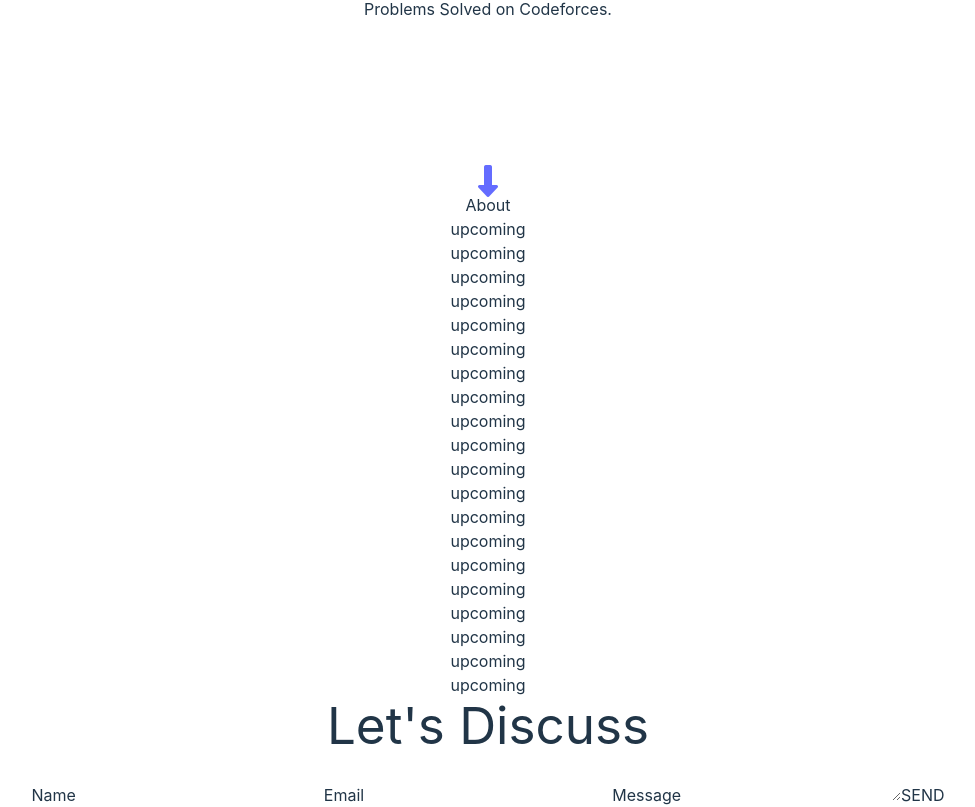
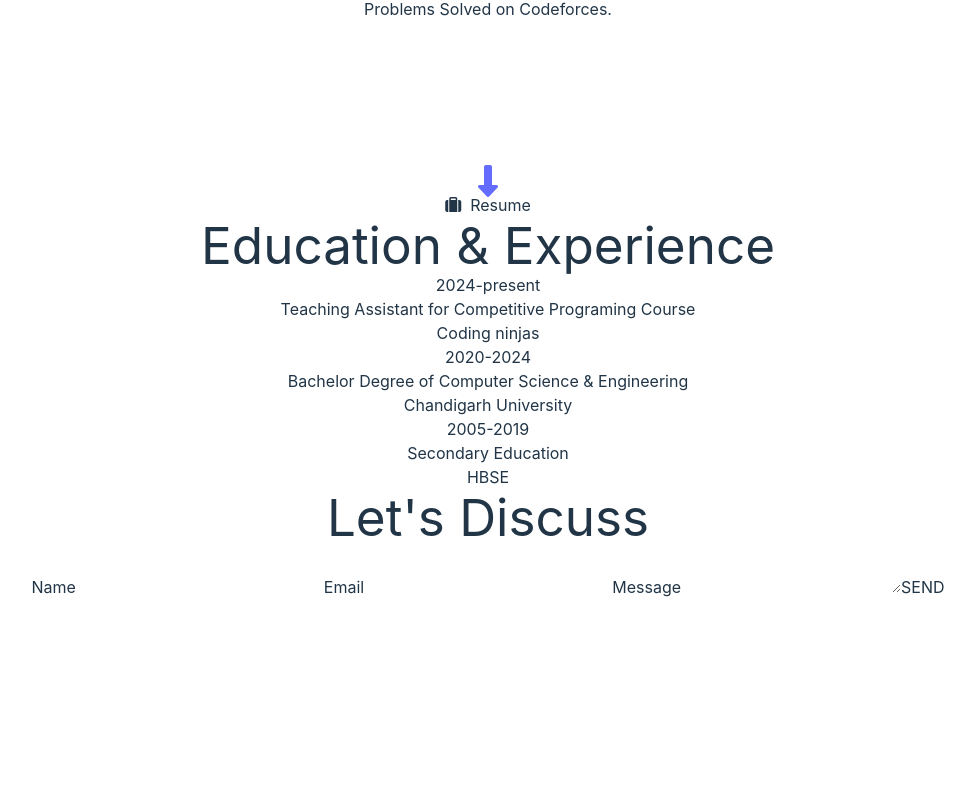
Before and after one commit to nitesh32/portfolio_nit, a React (Vite) app: page / in a window 1280 px wide. Shown: the part 2424-3231 px from the top of the page, without its empty margins (152-1127 px from the left). After the commit the page ends 3023 px from the top, so only its background shows below. Built offline with nearby package versions, Linux system fonts and the light colour scheme.

Commit message:
doing resume part

```diff
--- a/src/components/About.jsx
+++ /dev/null
@@ -1,30 +0,0 @@
-import React from 'react'
-
-function About() {
-  return (
-    <div>About
-        <p>upcoming</p>
-        <p>upcoming</p>
-        <p>upcoming</p>
-        <p>upcoming</p>
-        <p>upcoming</p>
-        <p>upcoming</p>
-        <p>upcoming</p>
-        <p>upcoming</p>
-        <p>upcoming</p>
-        <p>upcoming</p>
-        <p>upcoming</p>
-        <p>upcoming</p>
-        <p>upcoming</p>
-        <p>upcoming</p>
-        <p>upcoming</p>
-        <p>upcoming</p>
-        <p>upcoming</p>
-        <p>upcoming</p>
-        <p>upcoming</p>
-        <p>upcoming</p>
-    </div>
-  )
-}
-
-export default About
--- a/src/components/Home.jsx
+++ b/src/components/Home.jsx
@@ -8,8 +8,8 @@ function Home() {
       <h4 className="border px-5 py-2 mb-14 xl:mt-12 w-36 font-light text-xs rounded-full border-[#565656] flex items-center justify-center">
         <i className="fa-solid fa-house"></i>&nbsp; About Me
       </h4>
-      <h1 className="flex flex-col items-start justify-center text-left">
-        Hi There, I'm&nbsp;{" "}
+      <h1 className="table flex-col items-start justify-center text-left">
+        Hi There, I'm&nbsp;
         <span className="text-[#28e98c] text-light">Nitesh Sharma</span>
       </h1>
       <h1
@@ -18,7 +18,7 @@ function Home() {
         data-aos="fade-down"
         data-aos-easing="linear"
         data-aos-duration="1000"
-        className="flex items-start justify-center lg:text-5xl text-lg flex-col pb-11"
+        className="table items-start justify-center lg:text-5xl text-lg flex-col pb-11"
       >
         I Am Into&nbsp;
         <span className="text-[#28e98c] ">
--- a/src/components/Mail.jsx
+++ b/src/components/Mail.jsx
@@ -27,7 +27,7 @@ function Mail(props) {
 
 
     return (
-      <form ref={form} onSubmit={sendEmail} className={`${props.display} text-white fixed top-1/2 left-1/2 ransform -translate-x-1/2 -translate-y-1/2  border border-[#565656] rounded-2xl h-auto w-auto bg-[#1f1f1f] flex flex-col items-center justify-center p-5`} >
+      <form ref={form} onSubmit={sendEmail} className={`${props.display} text-white fixed top-1/2 left-1/2 transform -translate-x-1/2 -translate-y-1/2  border border-[#565656] rounded-2xl h-auto w-auto bg-[#1f1f1f] flex flex-col items-center justify-center p-5`} >
         <h1>Let's Discuss</h1>
         <label className={`m-2`}>Name</label>
         <input type="text" name="user_name" className={`w-60 h-14 bg-[#565656] rounded-full border border-[#565656] hover:border-[#28e98c] outline-none focus:border-[#28e98c] p-2 font-bold tracking-wider cursor-pointer`}/>
--- a/src/components/Main.jsx
+++ b/src/components/Main.jsx
@@ -1,12 +1,12 @@
 import React from 'react'
 import Home from './Home'
-import About from './About'
+import Resume from './Resume'
 
 function Main() {
   return (
     <div className='p-4'>
       <Home/>
-      <About/>
+      <Resume/>
 
 
 
--- /dev/null
+++ b/src/components/Resume.jsx
@@ -0,0 +1,85 @@
+import React, { useEffect, useState } from "react";
+
+function Resume() {
+  const [active, setactive] = useState(0);
+  return (
+    <div>
+      <h4 className="border px-5 py-2 mb-14 xl:mt-12 w-36 font-light text-xs rounded-full border-[#565656] flex items-center justify-center mt-14">
+        <i className="fa-solid fa-suitcase"></i>&nbsp; Resume
+      </h4>
+      <h1 className="table flex-col items-start justify-center text-left mb-12">
+        Education &{" "}
+        <span className="text-[#28e98c] text-light ">Experience</span>
+      </h1>
+
+      <div
+        onMouseEnter={() => setactive(1)}
+        onMouseLeave={() => setactive(0)}
+        className={`md:h-40 h-52 border-l border-[#565656] flex items-start justify-start relative text-left`}
+      >
+        <div
+          className={`absolute  -translate-x-1/2 -translate-y-1/2 border border-[${
+            active == 1 ? "#28e98c" : "#565656"
+          }]  bg-[${
+            active == 1 ? "#28e98c" : "#565656"
+          }] size-4 rounded-full ease-in-out duration-300`}
+        ></div>
+        <div
+          className={`absolute  md:left-20 left-10 -translate-y-1/2  text-[${
+            active == 1 ? "#28e98c" : "#999999"
+          }] h-4 w-30 rounded-full leading-3 ease-in-out duration-300 `}
+        >
+          2024-present
+        </div>
+        <div className={`absolute md:left-20 left-10 mt-8 text-2xl flex items-start flex-col leading-10`}>Teaching Assistant for Competitive Programing Course <br/><span className="text-base text-[#999999]">Coding ninjas</span></div>
+      </div>
+
+      <div
+        onMouseEnter={() => setactive(2)}
+        onMouseLeave={() => setactive(0)}
+        className={`md:h-40 h-52  border-l border-[#565656] flex items-start justify-start relative text-left` }
+      >
+        <div
+          className={`absolute  -translate-x-1/2 -translate-y-1/2 border border-[${
+            active == 2 ? "#28e98c" : "#565656"
+          }]  bg-[${
+            active == 2 ? "#28e98c" : "#565656"
+          }] size-4 rounded-full ease-in-out duration-300`}
+        ></div>
+        <div
+          className={`absolute  md:left-20 left-10 -translate-y-1/2  text-[${
+            active == 2 ? "#28e98c" : "#999999"
+          }] h-4 w-30 rounded-full leading-3 ease-in-out duration-300`}
+        >
+          2020-2024
+        </div>
+        <div className={`absolute md:left-20 left-10 mt-8 text-2xl flex items-start flex-col leading-10`}>Bachelor Degree of Computer Science & Engineering <br/><span className="text-base text-[#999999]">Chandigarh University</span></div>
+
+      </div>
+
+      <div
+        onMouseEnter={() => setactive(3)}
+        onMouseLeave={() => setactive(0)}
+        className={`h-32  border-l border-[#565656] flex items-start justify-start relative`}
+      >
+        <div
+          className={`absolute  -translate-x-1/2 -translate-y-1/2 border border-[${
+            active == 3 ? "#28e98c" : "#565656"
+          }]  bg-[${
+            active == 3 ? "#28e98c" : "#565656"
+          }] size-4 rounded-full ease-in-out duration-300`}
+        ></div>
+        <div
+          className={`absolute  md:left-20 left-10 -translate-y-1/2  text-[${
+            active == 3 ? "#28e98c" : "#999999"
+          }] h-4 w-30 rounded-full leading-3 ease-in-out duration-300`}
+        >
+          2005-2019
+        </div>
+        <div className={`absolute md:left-20 left-10 mt-8 text-2xl flex items-start flex-col leading-10`}>Secondary Education <br/><span className="text-base text-[#999999]">HBSE</span></div>
+      </div>
+    </div>
+  );
+}
+
+export default Resume;
```
